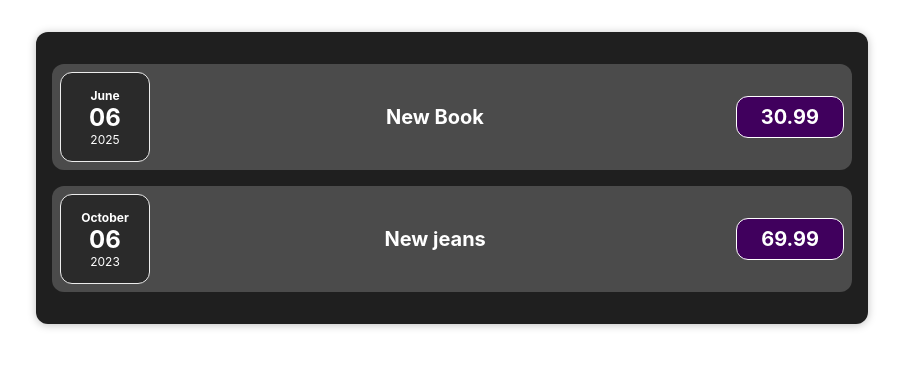
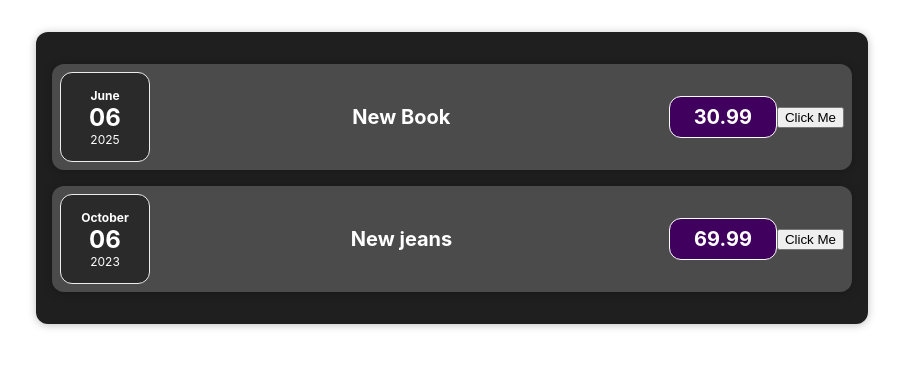
Before and after one commit to maarjalaadi/expenses, a React (Create React App) app: page / in a window 1280 px wide. Shown: the top 368 px of the page, without its empty margins (188-1091 px from the left). Built offline with nearby package versions, Linux system fonts and the light colour scheme.

Commit message:
Added click me button

```diff
--- a/src/components/Expenses/ExpenseItem.js
+++ b/src/components/Expenses/ExpenseItem.js
@@ -1,17 +1,25 @@
 import './ExpenseItem.css'
 import ExpenseDate from './ExpenseDate'
 import Card from '../UI/Card'
+import{ useState } from 'react'
 
-function ExpenseItem(props){
+const ExpenseItem = (props) => {
+    const[title, setTitle] = useState(props.expenseData.title)
 
-    return (
-        <div className="expense-item">
-        <ExpenseDate date={props.expenseData.date} />
+    const clickHandler = () =>{
+        console.log('Clicked!')
+        setTitle(`Updated by click ${title}`)
+        console.log(title)
+    }
+    return(
+        <Card className="expense-item">
+            <ExpenseDate date={props.expenseData.date} />
             <div className="expense-item__description">
-            <h2>{props.expenseData.title}</h2>
-            <div className="expense-item__price">{props.expenseData.price}</div>
+                <h2>{props.expenseData.title}</h2>
+                <div className="expense-item__price">{props.expenseData.price}</div>
         </div>
-    </div>
+        <button onClick={clickHandler}>Click Me</button>
+        </Card>
     )
 }
 
```
